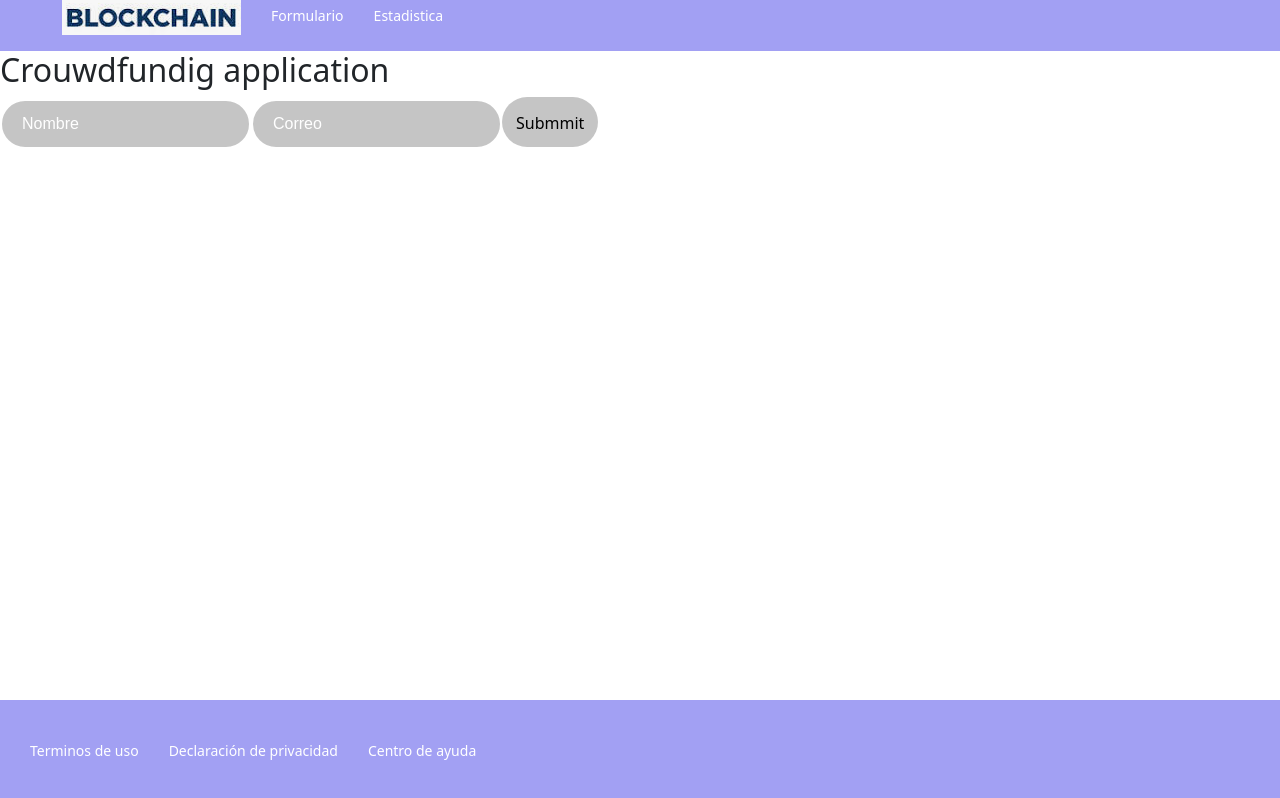
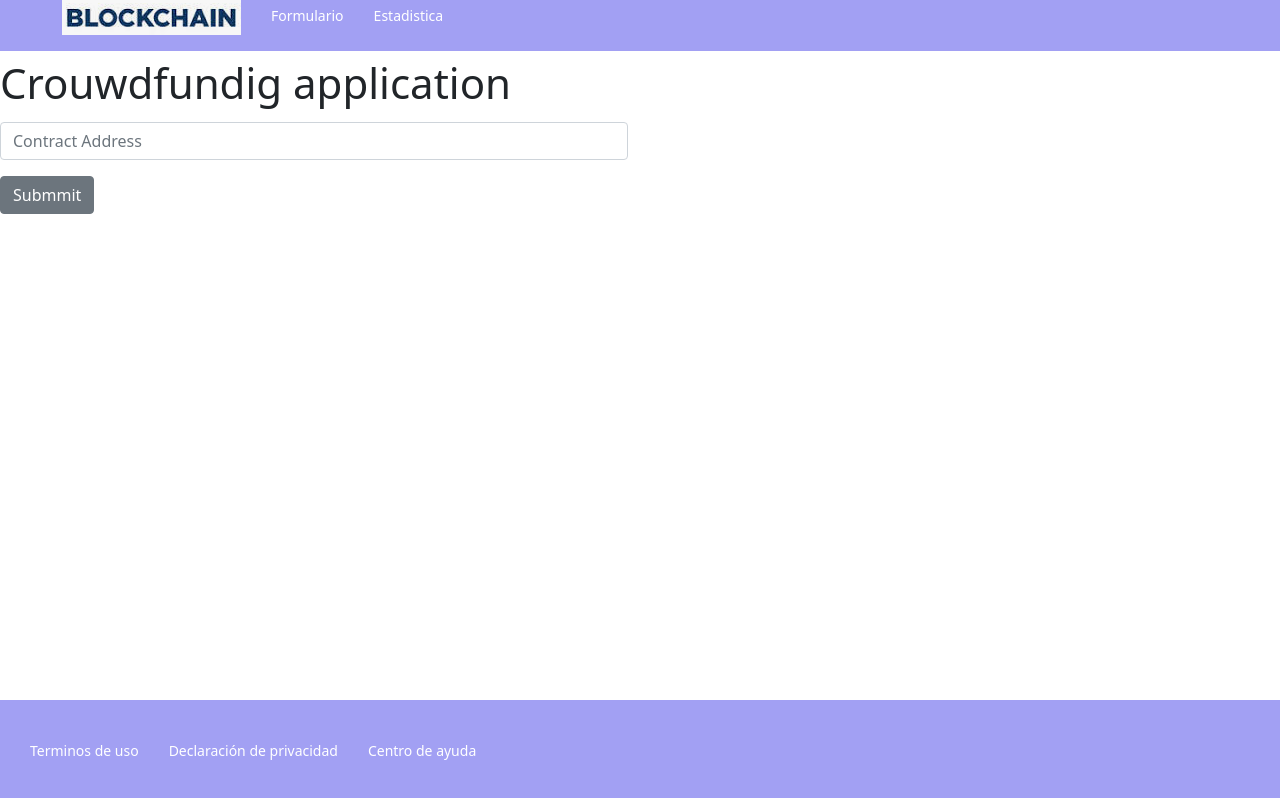
Before and after one commit to Lenin-Ram/Blockchain, a React (Create React App) app: page /formulario in a window 1280 px wide. Built offline with nearby package versions, Linux system fonts and the light colour scheme.

Commit message:
Corrections

```diff
--- a/src/assets/style/formulario.scss
+++ b/src/assets/style/formulario.scss
@@ -1,12 +1,3 @@
-.button {
-          background-color: #8686867a;  /* Gray */
-        padding-left: 14px;
-        padding-right: 14px;
-        padding-top: 14px;
-        padding-bottom: 12px;
-        border: 0;
-        border-radius: 28px;
-      }
 
       a {
 
@@ -21,3 +12,13 @@
 .input{
           background-color: #8686867a;
 }
+
+.register__container{
+          display:flex;
+          flex-direction: column;
+
+}
+
+.title{
+          font-size: 42px;
+}
--- a/src/containers/Estadisticas.jsx
+++ b/src/containers/Estadisticas.jsx
@@ -1,15 +1,17 @@
 import React from 'react';
-import { Table } from 'reactstrap';
+import { Table, Button} from 'reactstrap';
 
 const Estadistica = () => {
 
  return(
           <div>
-          <button className='button'>
+
+           <Button type='submit' className='button'>
                     <a href="/">Home</a>
-          </button>
+          </Button>
 
-                    <Table bordered>
+
+           <Table bordered>
 
                     <thead>
                               <tr>
@@ -83,7 +85,9 @@ const Estadistica = () => {
 
                     <tr>
                     <div>
-                    <button className="button">Contribute</button>
+                    <Button type='submit' className='button'>
+          Contribute
+          </Button>
                     <input
                     name='name'
                     className="input"
--- a/src/containers/Formulario.jsx
+++ b/src/containers/Formulario.jsx
@@ -1,36 +1,56 @@
-import React from 'react';
+import React, { useState } from 'react';
+import {useNavigate} from 'react-router-dom';
 import '../assets/style/formulario.scss';
+import {FormGroup, Col, Row, Label, Button, Form, Input} from 'reactstrap';
 
 const Formulario = () => {
+
+          let navigate = useNavigate();
+          const [form, setValues] = useState({
+
+          });
+
+          const handleInput = event => {
+                    setValues({
+                              ...form,
+                              [event.target.name]:event.target.value
+                    })
+          }
+
+          const handleSubmit = event => {
+                    event.preventDefault();
+                    console.log(form);
+                    navigate('/estadisticas');
+          }
+
           return(
 
-              <section className="register__container">
+          <Form onSubmit={handleSubmit}>
+                    <Row form>
+                              <Col md={6}>
+                               <FormGroup>
+                               <Label className='title'>
+                               Crouwdfundig application
+                               </Label>
+                               <Input
+                                        id="text"
+                                        name="text"
+                                        placeholder="Contract Address"
+                                        type="submmit"
+                                        onChange={handleInput}
+                              />
 
-                <h2>Crouwdfundig application</h2>
-                <form className="register__container--form" >
+                              </FormGroup>
+                              </Col>
 
-                  <input
-                  name='name'
-                  className="input"
-                  type="text"
-                  placeholder="Nombre"
-
-                   />
+                    </Row>
 
 
-                  <input
-                  name='text'
-                  className="input"
-                  type="text"
-                  placeholder="Correo"
+          <Button type='submit' className='button'>
+          Submmit
+          </Button>
+          </Form>
 
-                  />
-                  <button className="button">Submmit</button>
-
-                  </form>
-
-
-            </section>
 
  )
 }
--- a/src/containers/Home.jsx
+++ b/src/containers/Home.jsx
@@ -11,7 +11,7 @@ const Home = () => {
 
       <Search />
 
-     <h1>hello</h1>
+
     </>
 
     );
```
